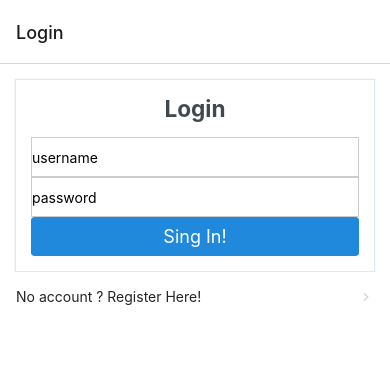
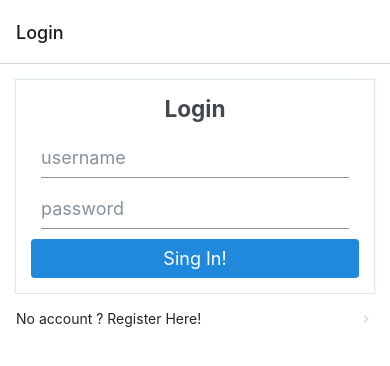
Before and after one commit to m1ole/wpms21, a React Native app: screen /Login in a window 390 px wide. Shown: the top 366 px of the page. Built offline with nearby package versions, Linux system fonts and the light colour scheme.

Commit message:
Add Validation

```diff
--- a/components/LoginForm.js
+++ b/components/LoginForm.js
@@ -1,8 +1,7 @@
 import React, {useContext} from 'react';
 import PropTypes from 'prop-types';
 import {View} from 'react-native';
-import {Button} from 'react-native-elements';
-import FormTextInput from './FormTextInput';
+import {Button, Input} from 'react-native-elements';
 import useLoginForm from '../hooks/LoginHooks';
 import {MainContext} from '../contexts/MainContext';
 import AsyncStorage from '@react-native-async-storage/async-storage';
@@ -28,12 +27,12 @@ const LoginForm = ({navigation}) => {
 
   return (
     <View>
-      <FormTextInput
+      <Input
         autoCapitalize="none"
         placeholder="username"
         onChangeText={(txt) => handleInputChange('username', txt)}
       />
-      <FormTextInput
+      <Input
         autoCapitalize="none"
         placeholder="password"
         onChangeText={(txt) => handleInputChange('password', txt)}
```
